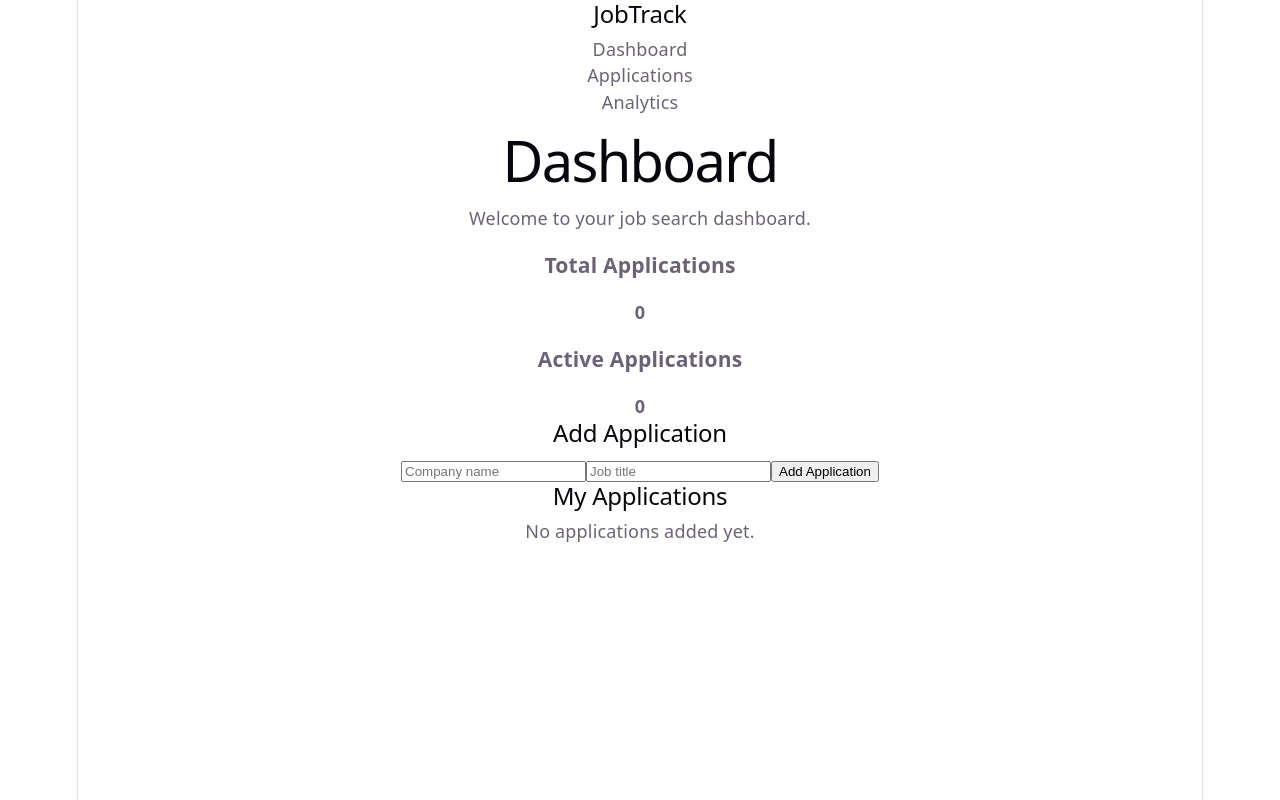
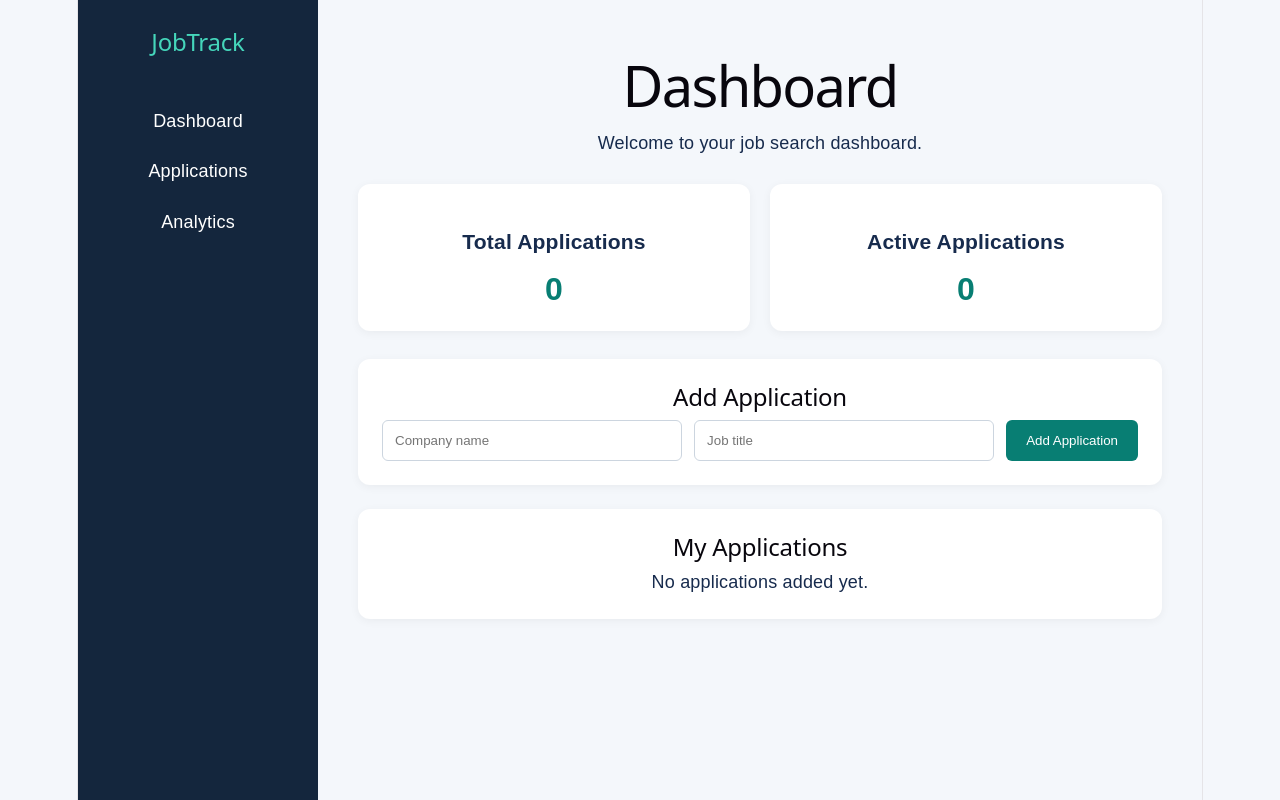
Before and after one commit to BTimms/JobtrackApp, a React (Vite) app: page / in a window 1280 px wide. Built offline with nearby package versions, Linux system fonts and the light colour scheme.

Commit message:
Replaced the initial contents in App.css to the contents of the new Jobtrack website

```diff
--- a/src/App.css
+++ b/src/App.css
@@ -1,184 +1,112 @@
-.counter {
-  font-size: 16px;
-  padding: 5px 10px;
-  border-radius: 5px;
-  color: var(--accent);
-  background: var(--accent-bg);
-  border: 2px solid transparent;
-  transition: border-color 0.3s;
-  margin-bottom: 24px;
 
-  &:hover {
-    border-color: var(--accent-border);
+* {
+  box-sizing: border-box;
+}
+
+body {
+  margin: 0;
+  font-family: Arial, sans-serif;
+  background: #f4f7fb;
+  color: #172b4d;
+}
+
+.app {
+  display: flex;
+  min-height: 100vh;
+}
+
+.sidebar {
+  width: 240px;
+  background: #14263d;
+  color: white;
+  padding: 28px 20px;
+}
+
+.sidebar h2 {
+  color: #45d6bb;
+}
+
+.sidebar nav {
+  margin-top: 40px;
+}
+
+.sidebar nav p {
+  padding: 12px;
+}
+
+.content {
+  flex: 1;
+  padding: 40px;
+  min-width: 0;
+}
+
+.stats {
+  display: flex;
+  gap: 20px;
+  margin: 28px 0;
+}
+
+.stat-card, .panel {
+  background: white;
+  border-radius: 12px;
+  padding: 24px;
+  box-shadow: 0 2px 10px #0000000d;
+}
+
+.stat-card {
+  flex: 1;
+}
+
+.stat-card strong {
+  font-size: 32px;
+  color: #087e73;
+}
+
+.panel {
+  margin-top: 24px;
+}
+
+form {
+  display: flex;
+  flex-wrap: wrap;
+  gap: 12px;
+}
+
+input {
+  padding: 12px;
+  border: 1px solid #ccd5df;
+  border-radius: 6px;
+  flex: 1;
+  min-width: 180px;
+}
+
+button {
+  padding: 12px 20px;
+  background: #087e73;
+  color: white;
+  border: none;
+  border-radius: 6px;
+  cursor: pointer;
+}
+
+li {
+  padding: 10px 0;
+}
+
+@media (max-width: 700px) {
+  .app {
+    flex-direction: column;
   }
-  &:focus-visible {
-    outline: 2px solid var(--accent);
-    outline-offset: 2px;
+
+  .sidebar {
+    width: 100%;
+  }
+
+  .content {
+    padding: 20px;
+  }
+
+  .stats {
+    flex-direction: column;
   }
 }
-
-.hero {
-  position: relative;
-
-  .base,
-  .framework,
-  .vite {
-    inset-inline: 0;
-    margin: 0 auto;
-  }
-
-  .base {
-    width: 170px;
-    position: relative;
-    z-index: 0;
-  }
-
-  .framework,
-  .vite {
-    position: absolute;
-  }
-
-  .framework {
-    z-index: 1;
-    top: 34px;
-    height: 28px;
-    transform: perspective(2000px) rotateZ(300deg) rotateX(44deg) rotateY(39deg)
-      scale(1.4);
-  }
-
-  .vite {
-    z-index: 0;
-    top: 107px;
-    height: 26px;
-    width: auto;
-    transform: perspective(2000px) rotateZ(300deg) rotateX(40deg) rotateY(39deg)
-      scale(0.8);
-  }
-}
-
-#center {
-  display: flex;
-  flex-direction: column;
-  gap: 25px;
-  place-content: center;
-  place-items: center;
-  flex-grow: 1;
-
-  @media (max-width: 1024px) {
-    padding: 32px 20px 24px;
-    gap: 18px;
-  }
-}
-
-#next-steps {
-  display: flex;
-  border-top: 1px solid var(--border);
-  text-align: left;
-
-  & > div {
-    flex: 1 1 0;
-    padding: 32px;
-    @media (max-width: 1024px) {
-      padding: 24px 20px;
-    }
-  }
-
-  .icon {
-    margin-bottom: 16px;
-    width: 22px;
-    height: 22px;
-  }
-
-  @media (max-width: 1024px) {
-    flex-direction: column;
-    text-align: center;
-  }
-}
-
-#docs {
-  border-right: 1px solid var(--border);
-
-  @media (max-width: 1024px) {
-    border-right: none;
-    border-bottom: 1px solid var(--border);
-  }
-}
-
-#next-steps ul {
-  list-style: none;
-  padding: 0;
-  display: flex;
-  gap: 8px;
-  margin: 32px 0 0;
-
-  .logo {
-    height: 18px;
-  }
-
-  a {
-    color: var(--text-h);
-    font-size: 16px;
-    border-radius: 6px;
-    background: var(--social-bg);
-    display: flex;
-    padding: 6px 12px;
-    align-items: center;
-    gap: 8px;
-    text-decoration: none;
-    transition: box-shadow 0.3s;
-
-    &:hover {
-      box-shadow: var(--shadow);
-    }
-    .button-icon {
-      height: 18px;
-      width: 18px;
-    }
-  }
-
-  @media (max-width: 1024px) {
-    margin-top: 20px;
-    flex-wrap: wrap;
-    justify-content: center;
-
-    li {
-      flex: 1 1 calc(50% - 8px);
-    }
-
-    a {
-      width: 100%;
-      justify-content: center;
-      box-sizing: border-box;
-    }
-  }
-}
-
-#spacer {
-  height: 88px;
-  border-top: 1px solid var(--border);
-  @media (max-width: 1024px) {
-    height: 48px;
-  }
-}
-
-.ticks {
-  position: relative;
-  width: 100%;
-
-  &::before,
-  &::after {
-    content: '';
-    position: absolute;
-    top: -4.5px;
-    border: 5px solid transparent;
-  }
-
-  &::before {
-    left: 0;
-    border-left-color: var(--border);
-  }
-  &::after {
-    right: 0;
-    border-right-color: var(--border);
-  }
-}
```
